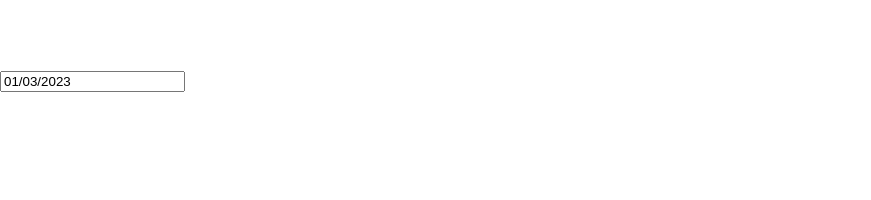
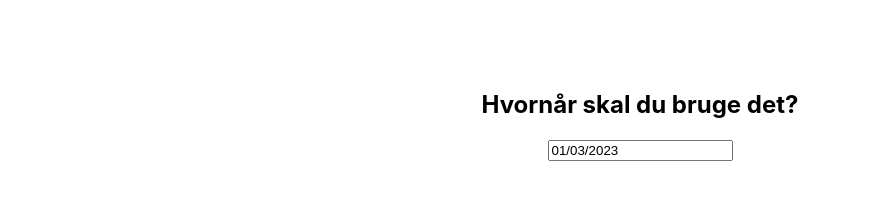
Before and after one commit to chrisanker/lokale-booking, a React (Create React App) app: page / in a window 1280 px wide. Both pictures are taken after a click on the element "Mødelokale". Shown: the part 332-532 px from the top of the page, without its empty margins (0-871 px from the left). Built offline with nearby package versions, Linux system fonts and the light colour scheme.

Commit message:
styling datapicker comp

```diff
--- a/src/Datepicker.js
+++ b/src/Datepicker.js
@@ -6,6 +6,9 @@ export function SelectDate(props) {
     const [startDate, setStartDate] = useState(new Date());
 
     return (
-        <DatePicker selected={startDate} onChange={(date) => setStartDate(date)} />
+        <>
+        <h2>Hvornår skal du bruge det?</h2>
+        <DatePicker selected={startDate} onChange={(date) => setStartDate(date)} popperPlacement="auto" />
+        </>
     );
 }
--- a/src/SearchPage.css
+++ b/src/SearchPage.css
@@ -40,3 +40,7 @@ img {
     text-decoration: underline;
     cursor: pointer;
 }
+
+#datepicker {
+    text-align: center;
+}
--- a/src/SearchPage.js
+++ b/src/SearchPage.js
@@ -33,7 +33,7 @@ export class SearchPage extends React.Component{
                         Udstyr til mødelokale
                     </div>
                 </div>
-                <div>
+                <div id="datepicker">
                     {this.state.isDatePickerVisible ? <SelectDate /> : null}
                 </div>
             </div>
```
